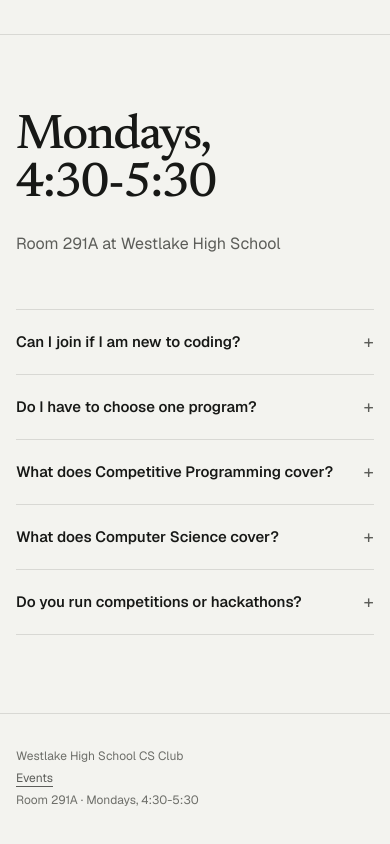
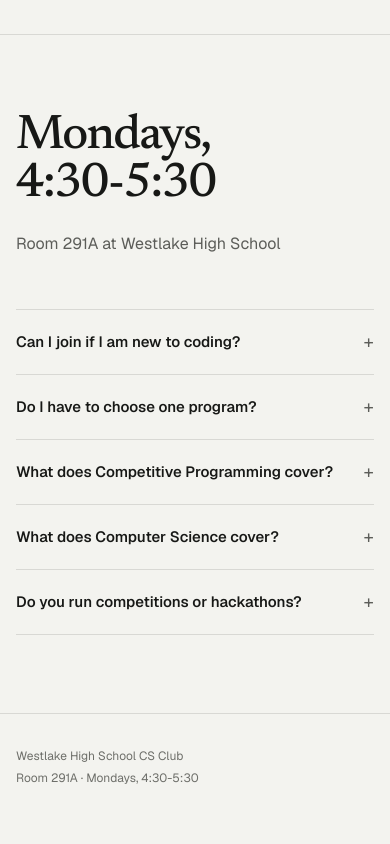
Before and after one commit to Zw96042/cs-website, a React (Vite) app: page / in a window 390 px wide. Shown: the part 9502-10346 px from the top of the page. Built offline with nearby package versions, Linux system fonts and the light colour scheme.

Commit message:
fix(navigation): support hash scrolling and simplify event links
- Scroll to hash targets on initial load and hash changes
- Remove redundant event numbering and footer event link
- Reorder primary navigation links

```diff
--- a/src/App.jsx
+++ b/src/App.jsx
@@ -14,7 +14,24 @@
 import { SpeedInsights } from '@vercel/speed-insights/react';
 
 export default function App () {
-  useEffect(() => initializeAnimations(), []);
+  useEffect(() => {
+    const cleanupAnimations = initializeAnimations();
+    const scrollToHash = () => {
+      const id = window.location.hash.slice(1);
+      if (!id) return;
+
+      document.getElementById(decodeURIComponent(id))?.scrollIntoView();
+    };
+    const scrollFrame = window.requestAnimationFrame(scrollToHash);
+
+    window.addEventListener('hashchange', scrollToHash);
+
+    return () => {
+      cleanupAnimations();
+      window.cancelAnimationFrame(scrollFrame);
+      window.removeEventListener('hashchange', scrollToHash);
+    };
+  }, []);
 
   return (
     <div className='site-page'>
--- a/src/components/EventsPage.jsx
+++ b/src/components/EventsPage.jsx
@@ -17,7 +17,7 @@
             </header>
 
             <div className='event-ledger'>
-              {events.map((event, index) => (
+              {events.map((event) => (
                 <article className='event-ledger-item' key={`${event.dateLabel}-${event.title}`}>
                   <time className='event-date' dateTime={event.date ?? undefined}>
                     {event.dateLabel}
@@ -31,7 +31,6 @@
                       {event.description}
                     </p>
                   </div>
-                  <p className='event-number' aria-hidden='true'>{String(index + 1).padStart(2, '0')} / {String(events.length).padStart(2, '0')}</p>
                 </article>
               ))}
             </div>
--- a/src/components/Footer.jsx
+++ b/src/components/Footer.jsx
@@ -3,10 +3,7 @@
     <footer className='site-footer'>
       <div className='footer-inner'>
         <span>Westlake High School CS Club</span>
-        <div className='footer-links'>
-          <a href='/events/'>Events</a>
-          <span>Room 291A · Mondays, 4:30-5:30</span>
-        </div>
+        <span>Room 291A · Mondays, 4:30-5:30</span>
       </div>
     </footer>
   );
--- a/src/components/Header.jsx
+++ b/src/components/Header.jsx
@@ -29,8 +29,8 @@
           <span className='brand-name'>Westlake Computer Science Club</span>
         </a>
         <nav className='site-nav' aria-label='Main navigation'>
+          <a className='nav-link' href='/events/' aria-current={currentPage === 'events' ? 'page' : undefined}>Events</a>
           <a className='nav-link' href='/#programs'>Programs</a>
-          <a className='nav-link' href='/events/' aria-current={currentPage === 'events' ? 'page' : undefined}>Events</a>
           <a className='nav-link' href='/#hack-club'>
             Hack Club<span className='nav-copyright'>©</span>
           </a>
--- a/styles.css
+++ b/styles.css
@@ -216,7 +216,6 @@
 .brand:focus-visible,
 .nav-link:focus-visible,
 .nav-join:focus-visible,
-.footer-links a:focus-visible,
 .canvas-action:focus-visible,
 .text-action:focus-visible,
 .hero-media:focus-visible,
@@ -643,14 +642,6 @@
   margin-block-end: 5px;
   color: #ff8f8f;
   font-weight: 650;
-}
-
-.event-number {
-  margin: 5px 0 0;
-  color: var(--faint);
-  font-family: "Geist Mono", monospace;
-  font-size: 10px;
-  letter-spacing: 0.075em;
 }
 
 .event-preview-layout {
@@ -1175,21 +1166,9 @@
   font-size: 12px;
 }
 
-.footer-links {
-  display: flex;
-  align-items: center;
-  gap: 24px;
-}
-
-.footer-links a {
-  color: var(--muted);
-  text-underline-offset: 4px;
-}
-
 @media (hover: hover) and (pointer: fine) {
   .nav-link:hover,
   .nav-join:hover,
-  .footer-links a:hover,
   .secondary-action:hover {
     color: var(--ink);
   }
@@ -1368,10 +1347,6 @@
     margin-block-start: 0;
   }
 
-  .event-number {
-    display: none;
-  }
-
   .program-choice {
     grid-template-columns: 64px minmax(0, 1fr);
     gap: 20px;
@@ -1401,11 +1376,6 @@
     gap: 6px;
   }
 
-  .footer-links {
-    align-items: flex-start;
-    flex-direction: column;
-    gap: 6px;
-  }
 }
 
 @media (max-width: 520px) {
```
